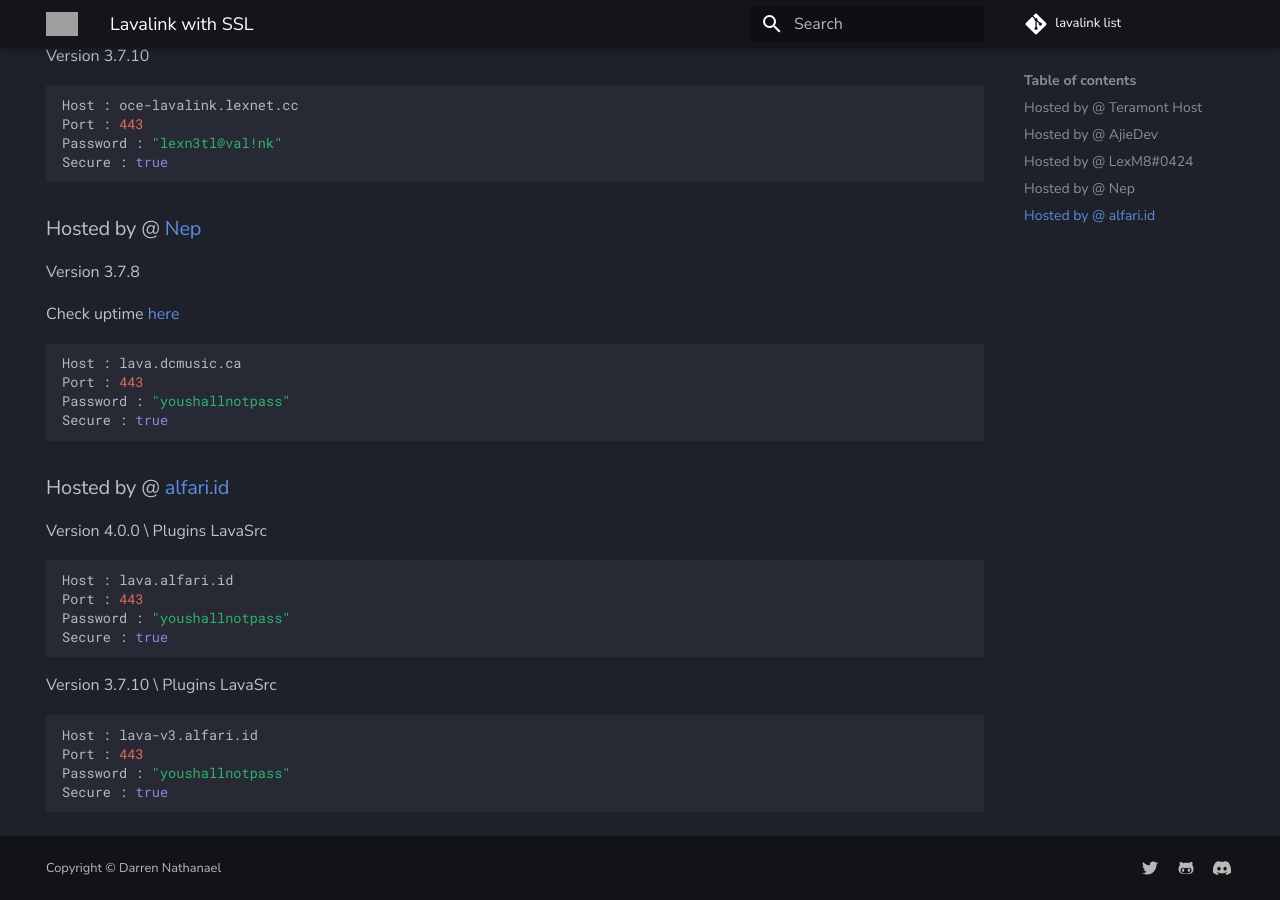
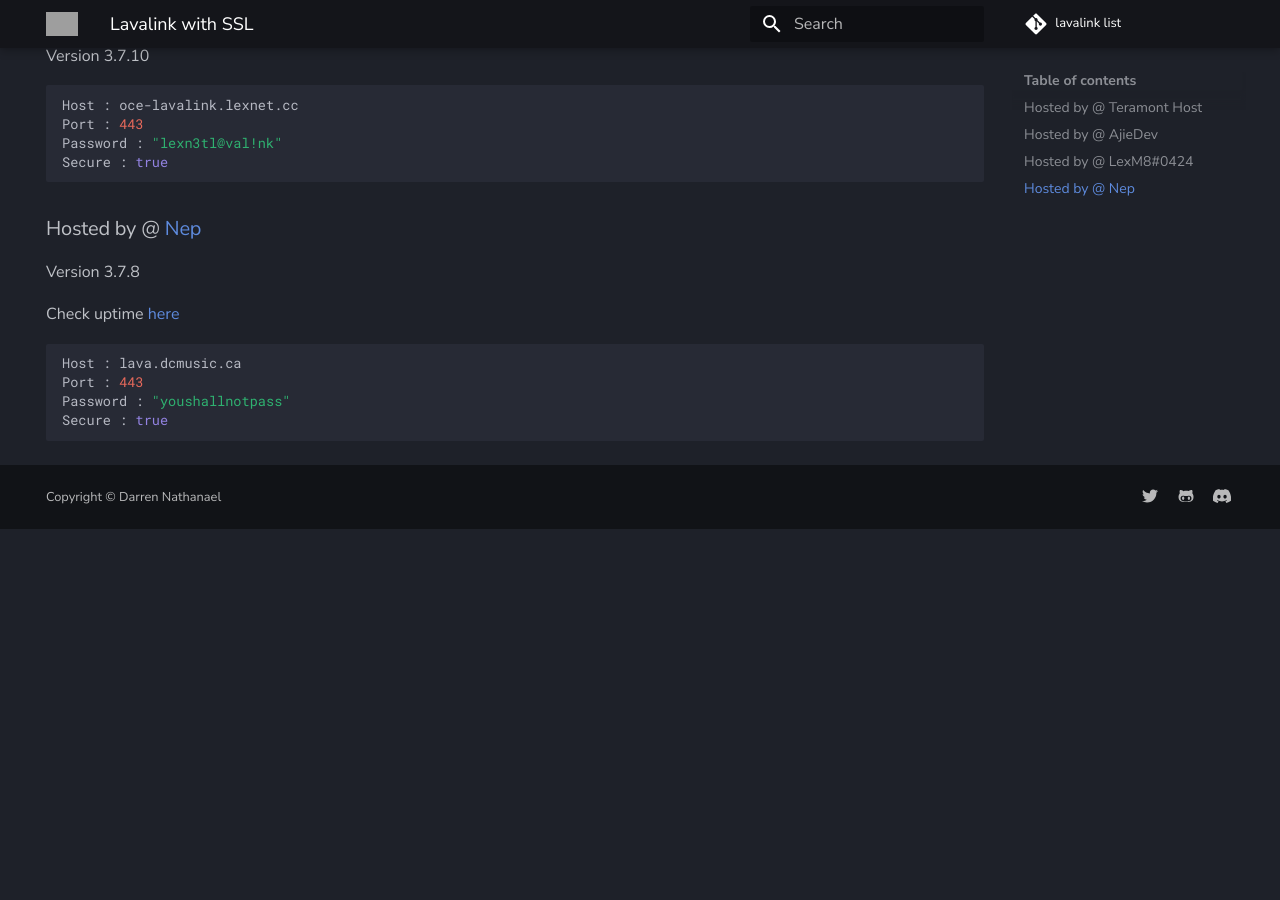
Before and after one commit to DarrenOfficial/lavalink-list, an MkDocs documentation site: the page built from docs/SSL/lavalink-with-ssl.md, in a window 1280 px wide and 900 px high, scrolled down 1378 px. Built offline with MkDocs 1.6.1 and Material for MkDocs 9.7.7, drawn with Linux system fonts in a browser that asks for light colours; comment, search, counter and statistics services are not loaded; after the commit the page ends 1907 px from its top, so only the background shows below that; grey boxes are pictures that could not be loaded.

````diff
--- a/docs/SSL/lavalink-with-ssl.md
+++ b/docs/SSL/lavalink-with-ssl.md
@@ -81,20 +81,3 @@ Port : 443
 Password : "youshallnotpass"
 Secure : true
 ```
-
-### Hosted by @ [alfari.id](https://discord.alfari.id)
-Version 4.0.0 \ Plugins LavaSrc
-```bash
-Host : lava.alfari.id
-Port : 443
-Password : "youshallnotpass"
-Secure : true
-```
-
-Version 3.7.10 \ Plugins LavaSrc
-```bash
-Host : lava-v3.alfari.id
-Port : 443
-Password : "youshallnotpass"
-Secure : true
-```
````
